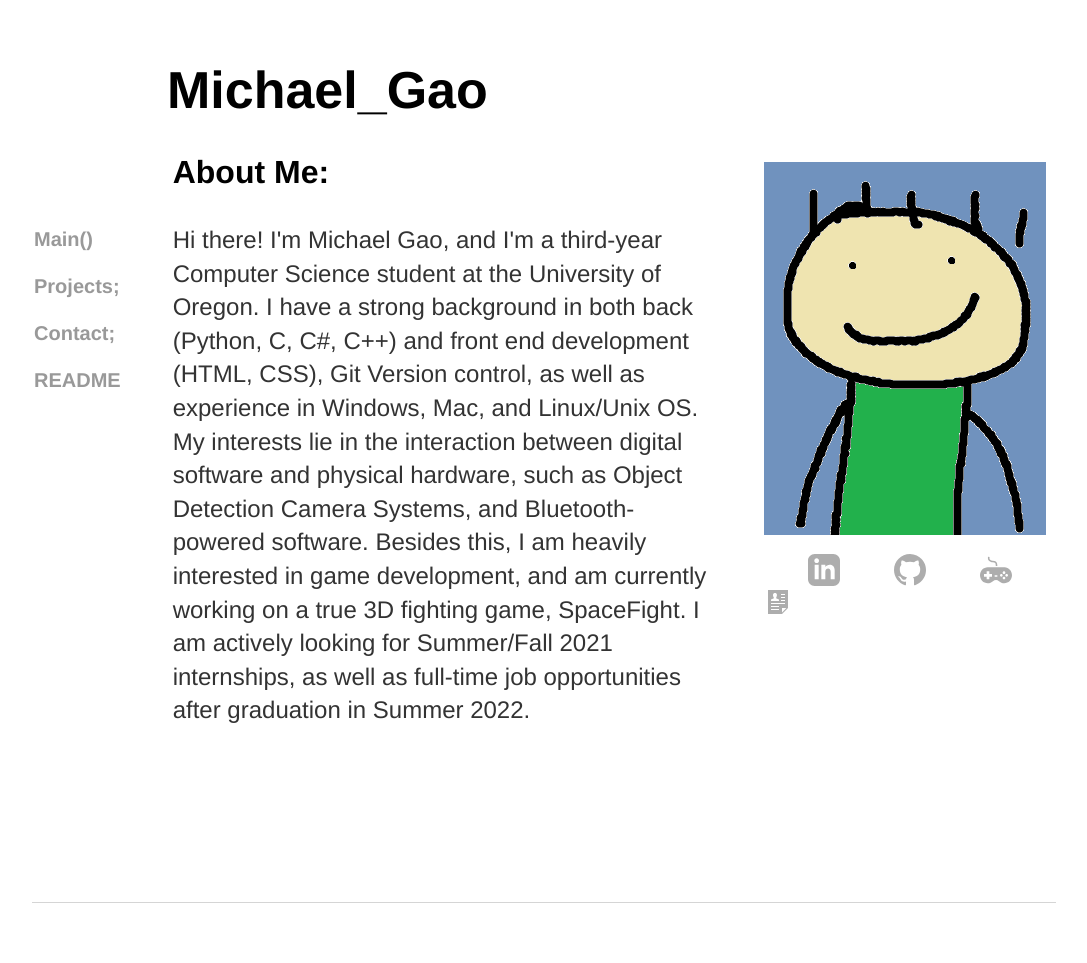
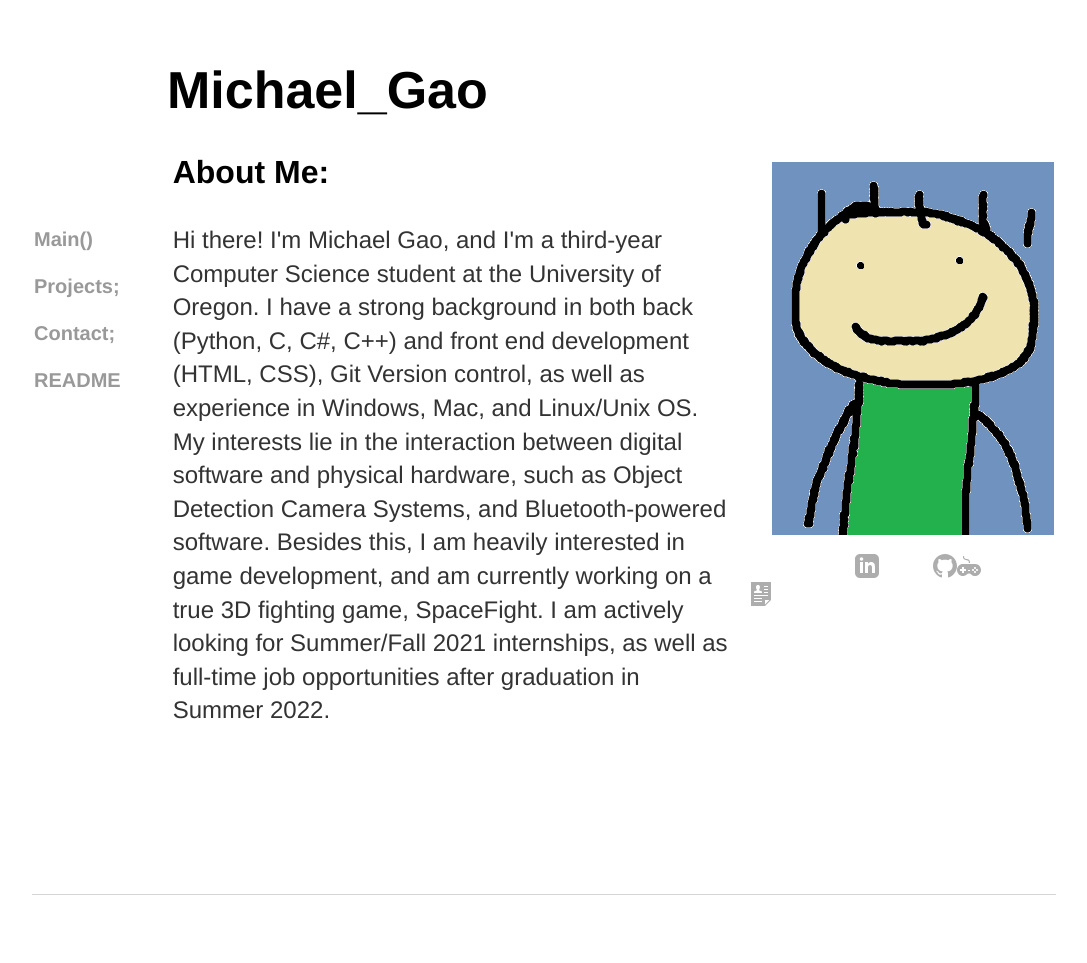
Before and after one commit to michael-c-gao/WebsiteOfMichael, a Jekyll site: the page built from index.html, in a window 1280 px wide. Shown: the whole page, without its empty margins (96-1183 px from the left). Built offline with Jekyll 4.4.1, drawn with Linux system fonts in a browser that asks for light colours.

Commit message:
Update index.html

```diff
--- a/index.html
+++ b/index.html
@@ -54,9 +54,9 @@
 
 	<div align="center"><img style="padding-left: 40px; padding-bottom: 15px; padding-top: 40px;" src="portraitself.png" alt="Self Portrait"></div>
 	<div align="center">
-		 <pade><a id="linkedin" href="https://www.linkedin.com/in/michael-c-gao/"><img src="logo/grey_linkedin.svg" alt="linkedin"></a></pade>
-		 <pade><a id="github" href="https://github.com/michael-c-gao"><img src="logo/grey_github.svg" alt="github"></a></pade>
-		 <pade><a id="itchio" href="https://mexhal.itch.io/"><img src="logo/grey_game.svg" alt="itchio"></a></pade>
+		 <pade><a id="linkedin" href="https://www.linkedin.com/in/michael-c-gao/"><img src="logo/grey_linkedin.svg" alt="linkedin" style="width: 24px;"></a></pade>
+		 <pade><a id="github" href="https://github.com/michael-c-gao"><img src="logo/grey_github.svg" alt="github" style="width: 24px;></a></pade>
+		 <pade><a id="itchio" href="https://mexhal.itch.io/"><img src="logo/grey_game.svg" alt="itchio" style="width: 24px;></a></pade>
 		 <pade><a id="resume" href="https://michael-c-gao.github.io/GaoMichaelResume.pdf"><img src="logo/grey_resume.svg" alt="resume"></a></pade> </div>
 
 	</div>
```
